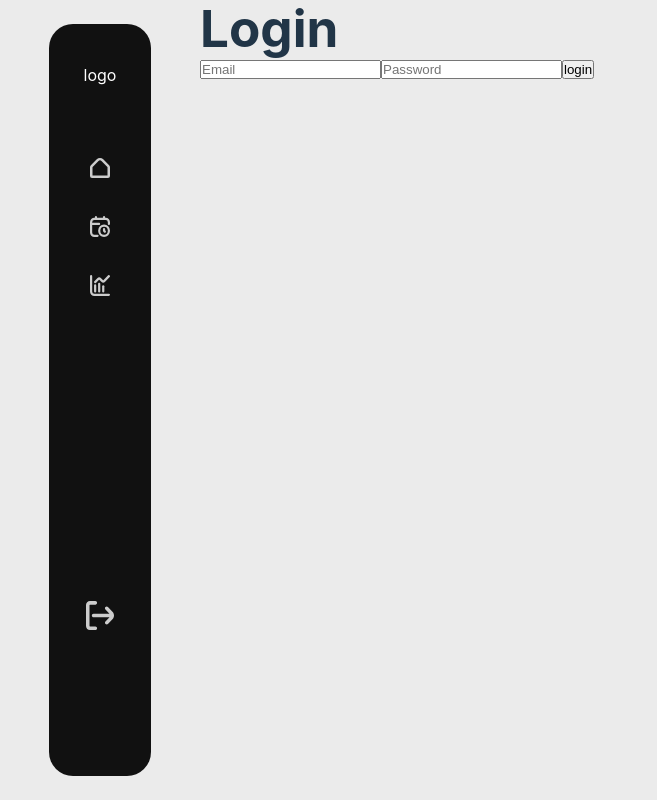
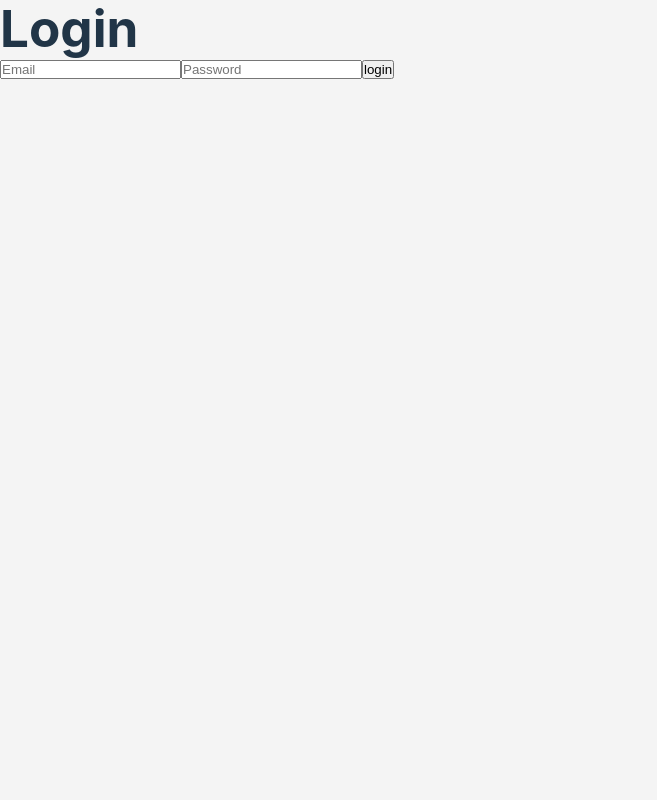
Before and after one commit to AbrahamEsc1911/FRONT-ACCESS-CONTROL, a React (Vite) app: page /login in a window 1280 px wide. Shown: the whole page, without its empty margins (0-657 px from the left). Built offline with nearby package versions, Linux system fonts and the light colour scheme.

Commit message:
feat: adding context on views like login, and function like logout to control where show nav bar or not

```diff
--- a/src/App.css
+++ b/src/App.css
@@ -44,6 +44,21 @@ html, body {
   overflow-x: hidden;
 }
 
+.content-container-full-width{
+  width: 100vw;
+  height: 100vh;
+  overflow-y: auto;
+
+  /* display: flex;
+  flex-direction: column;
+  justify-content: space-between;
+  align-items: center; */
+
+  box-sizing: border-box;
+  background-color: #F4F4F4;
+  overflow-x: hidden;
+}
+
 @media screen and (max-width: 768px) {
   .layout {
     flex-direction: column;
--- a/src/App.jsx
+++ b/src/App.jsx
@@ -1,12 +1,25 @@
+import { useContext } from 'react'
 import './App.css'
 import { Body } from './views/Body/Body'
 import { NavBar } from './views/NavBar/NavBar'
+import { NavBarContext } from './Context/NavBarContext/NavBarContext'
 
 function App() {
+
+  const { navBar, setNavBar } = useContext(NavBarContext)
+  const passport = JSON.parse(localStorage.getItem('passport'))
+  let token = null
+  if (passport) {
+    token = passport.token
+    setNavBar(true)
+  }
+
 
 
   return (
     <>
+      <div>
+        {navBar && (
           <div className="layout">
             <div className="navbar">
               <NavBar />
@@ -15,6 +28,17 @@ function App() {
               <Body />
             </div>
           </div>
+        )
+        }
+      </div>
+      <div>
+        {!navBar && (
+          <div className="content-container-full-width">
+            <Body />
+          </div>
+        )}
+      </div>
+
     </>
   )
 }
--- a/src/main.jsx
+++ b/src/main.jsx
@@ -3,11 +3,14 @@ import { createRoot } from 'react-dom/client'
 import App from './App.jsx'
 import './index.css'
 import { BrowserRouter } from 'react-router-dom'
+import { NavBarProvider } from './Context/NavBarContext/NavBarContext.jsx'
 
 createRoot(document.getElementById('root')).render(
   <StrictMode>
     <BrowserRouter>
-      <App />
+      <NavBarProvider >
+        <App />
+      </NavBarProvider>
     </BrowserRouter>
   </StrictMode>,
 )
--- a/src/views/Login/Login.jsx
+++ b/src/views/Login/Login.jsx
@@ -1,12 +1,14 @@
 import './Login.css'
-import React, { useState } from 'react'
+import React, { useContext, useState } from 'react'
 import { jwtDecode } from "jwt-decode";
 import { CInputs } from '../../components/CInputs/CInputs'
 import { login } from '../../Services/auth.services'
 import { useNavigate } from 'react-router-dom'
+import { NavBarContext } from '../../Context/NavBarContext/NavBarContext';
 
 const Login = () => {
 
+  const {setNavBar, navBar} = useContext(NavBarContext)
   const [credentials, setCredentials] = useState(
     {
       email: "",
@@ -45,6 +47,7 @@ const Login = () => {
           tokenData: tokenDecoded
         };
         localStorage.setItem("passport", JSON.stringify(passport))
+        setNavBar(true)
         navigate('/')
         setCredentialsIncorrect(false)
       } else {
--- a/src/views/NavBar/NavBar.jsx
+++ b/src/views/NavBar/NavBar.jsx
@@ -1,15 +1,20 @@
-import React from 'react'
+import React, { useContext } from 'react'
 import { CNavigation } from '../../components/CNavigation/CNavigation'
 import './NavBar.css'
 import { useNavigate } from 'react-router-dom'
+import { NavBarContext } from '../../Context/NavBarContext/NavBarContext'
 
 export const NavBar = () => {
+
+    const {setNavBar, navBar} = useContext(NavBarContext)
 
     const navigate = useNavigate()
 
     const btnLogout = () => {
         localStorage.removeItem("passport");
         navigate('/login')
+        setNavBar(false)
+
     }
 
     return (
--- a/src/views/Profile/Profile.jsx
+++ b/src/views/Profile/Profile.jsx
@@ -1,6 +1,7 @@
-import React, { useEffect, useState } from 'react'
+import React, { useContext, useEffect, useState } from 'react'
 import { useNavigate } from 'react-router-dom'
 import { userProfile } from '../../Services/user.services'
+import { NavBarContext } from '../../Context/NavBarContext/NavBarContext'
 
 export const Profile = () => {
 
@@ -10,6 +11,7 @@ export const Profile = () => {
     token = passport.token
   }
 
+  const {navBar, setNavBar} = useContext(NavBarContext)
   const navigate = useNavigate()
   const [userDataProfile, setUserDataProfile] = useState({
     name: "",
@@ -23,6 +25,7 @@ export const Profile = () => {
     if (passport) {
       const bringUserData = async () => {
         const bringUserProfile = await userProfile(token)
+        setNavBar(true)
         if (bringUserProfile.success) {
           setUserDataProfile(bringUserProfile.data)
         } else {
```
Lines whose indentation alone changed are shown as unchanged.
